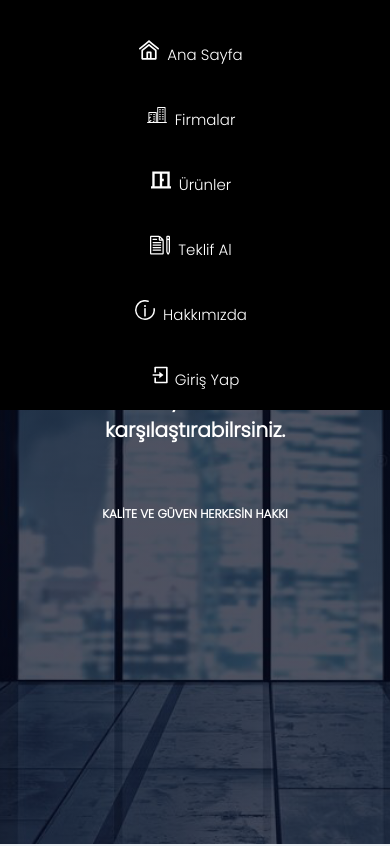
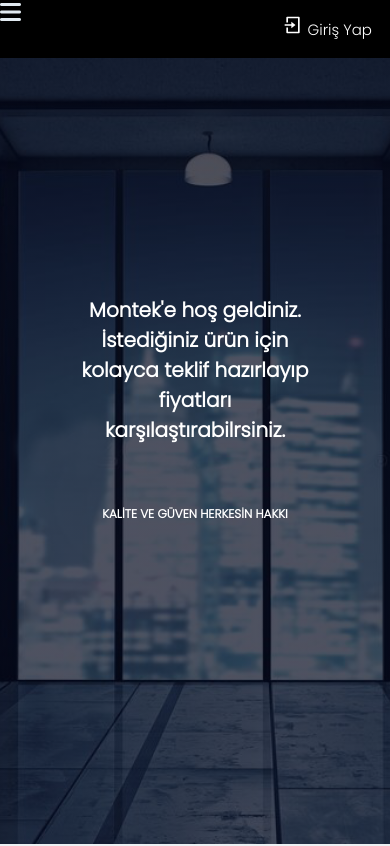
Before and after one commit to MusabZANDOLU/MontekFront, a React (Create React App) app: page / in a window 390 px wide. Shown: the top 846 px of the page. Built offline with nearby package versions, Linux system fonts and the light colour scheme; no server answers.

Commit message:
begin responsive navbar

```diff
--- a/src/assets/scss/companies.scss
+++ b/src/assets/scss/companies.scss
@@ -17,6 +17,12 @@ $color-shadow: #aeb1bd;
 .companies-all-table {
   display: flex;
   flex-wrap: wrap;
+}
+
+.companyListSvg{
+  text-align: right;
+  display: flex;
+  justify-content: end;
 }
 
 .companies-table {
--- a/src/assets/scss/dashSection.scss
+++ b/src/assets/scss/dashSection.scss
@@ -41,19 +41,19 @@ nav {
 }
 
 @media (max-width: 768px) {
-  .wrapperSliderText{
+  .wrapperSliderText {
     font-size: 12px;
   }
-  .nav-links {
-    display: block;
-    justify-content: baseline;
-    position: absolute;
-    width: 100%;
-    top: 0;
-    background-color: rgb(29, 28, 28);
-    opacity: 90%;
-    z-index: 1;
-  }
+  // .nav-links {-------------------------------
+  //   display: block;
+  //   justify-content: baseline;
+  //   position: absolute;
+  //   width: 100%;
+  //   top: 0;
+  //   background-color: rgb(29, 28, 28);
+  //   opacity: 90%;
+  //   z-index: 1;
+  // }
 }
 
 .nav-links {
@@ -138,21 +138,17 @@ nav {
   cursor: pointer;
 }
 
-
-@media (max-width: 768px) {
-  .nav-links{
-    padding-top: 5%;
-    font-size: 23px;
-    display: block;
-    text-align: center;
-  }
-  .nav-links ul li {
-    display: block;
-  }
-}
-
-
-
+// @media (max-width: 768px) {------------------------
+//   .nav-links{
+//     padding-top: 5%;
+//     font-size: 23px;
+//     display: block;
+//     text-align: center;
+//   }
+//   .nav-links ul li {
+//     display: block;
+//   }
+// }
 
 /*-------------------- ADIMLAR --------------------*/
 
@@ -201,11 +197,11 @@ nav {
   .rotateNumber {
     font-size: 0.5rem;
   }
-  .idcAll{
+  .idcAll {
     display: block !important;
     text-align: center;
   }
-  .idcAll .idcCard{
+  .idcAll .idcCard {
     width: 100%;
   }
 }
@@ -420,7 +416,7 @@ nav {
   }
 }
 
-.svgNavbar{
+.svgNavbar {
   width: 20px;
   color: wheat;
 }
@@ -447,7 +443,7 @@ nav {
 .idcImage {
   width: 100%;
   border-radius: 15px;
-  &:hover{
+  &:hover {
     margin-top: -10px;
     transition: 1s;
   }
@@ -473,5 +469,41 @@ nav {
   color: rgb(57, 57, 57);
   margin-top: -10px;
   font-weight: bold;
-  font-family: 'FontAwesome';
+  font-family: "FontAwesome";
 }
+
+#navMobile {
+  display: none;
+}
+
+#navMobile i {
+  color: #e1eaf1;
+}
+@media screen and (max-width: 768px) {
+  #navbar {
+    display: flex;
+    flex-direction: column;
+    align-items: flex-start;
+    justify-content: flex-start;
+    position: fixed;
+    top: 90px;
+    left: -300px;
+    width: 300px;
+    height: 100vh;
+    background-color: #3b4553;
+    transition: 0.7s;
+  }
+  #navbar.active {
+    left: 0px;
+  }
+  #navMobile {
+    display: block;
+  }
+  #navbar li {
+    margin-bottom: 25px;
+  }
+  #navMobile i {
+    font-size: 24px;
+    cursor: po;
+  }
+}
--- a/src/assets/scss/footer.scss
+++ b/src/assets/scss/footer.scss
@@ -35,33 +35,42 @@ $gradient: #00f510;
 }
 
 @media (max-width: 768px) {
+  //--------------------------responsive
   .footerText {
     font-size: 10px;
     text-align: center;
-    padding: 5%;
+    padding-bottom: 8%;
+    margin-top: -2%;
   }
-
-  .cursorFooter{
+  .cursorFooter {
     display: none;
   }
-  .iceriks{
+  .iceriks {
     display: block !important;
   }
-  .footer .flexFooter{
+  .footer .flexFooter {
     display: block;
-
   }
-  .footerLogo{
-    width: 80%;
+  .footerLogo {
+    width: 70% !important;
+  }
+  .footer .flexFooter .blockFooter {
+    width: 100%;
+  }
+  .icerik-resim-1 {
+    display: none;
+  }
+  .icerik-resim-2 {
+    display: none;
   }
 }
 
-.footerLogoCover{
-width: 100%;
+.footerLogoCover {
+  width: 100%;
 }
 
 .footerLogo {
-  width: 70%;
+  width: 100%;
   height: 150px;
   text-align: left;
   border-radius: 10px;
@@ -72,7 +81,7 @@ width: 100%;
 }
 
 .flexFooterInfo {
-  padding-top: 10%;
+  // padding-top: 10%;
   display: flex;
 }
 
--- a/src/assets/scss/login_Register_Info.scss
+++ b/src/assets/scss/login_Register_Info.scss
@@ -10,7 +10,7 @@ $color-white: #fff;
 }
 
 .logTitle {
-  padding-top: 4%;
+  padding-top: 2%;
   text-align: center;
   font-size: 2.5rem;
   font-family: "poppins";
--- a/src/components/Dashboard/Footer.jsx
+++ b/src/components/Dashboard/Footer.jsx
@@ -30,7 +30,7 @@ function footer() {
                   </Link>
                 </div>
                 <div className="linkCoverFooter">
-                  <Link className="linkFooter" to="contact">
+                  <Link className="linkFooter" to="/aboutUs">
                     Hakkımızda
                   </Link>
                 </div>
--- a/src/components/Dashboard/Navbar.jsx
+++ b/src/components/Dashboard/Navbar.jsx
@@ -13,8 +13,9 @@ import svgMyOffer from "../../assets/svg/navbar/svgMyOffer.svg";
 import svgLogin from "../../assets/svg/navbar/svgLogin.svg";
 import svgLogout from "../../assets/svg/navbar/svgLogout.svg";
 import svgGiveOffer from "../../assets/svg/navbar/svgGiveOffer.svg";
+import { useState } from "react";
 
-function Navbar() {
+const Navbar = () => {
   const dispatch = useDispatch();
   // const { isLogin } = useSelector(state => state.auth);
   const { isLogin, id, type } = AuthLocalStorage();
@@ -22,11 +23,23 @@ function Navbar() {
     dispatch(logout());
   };
 
+  const [clicked, setClicked] = useState(false);
+
+  const toggleMenu = () => {
+    setClicked(!clicked);
+  };
+
   return (
     <div>
       <nav>
         <div className="nav-links" id="navLink">
-          <ul>
+            <div id="navMobile" onClick={toggleMenu}>
+              <i
+                id="bar"
+                className={clicked ? "fa-solid fa-xmark" : "fa-solid fa-bars"}
+              ></i>
+            </div>
+          <ul id="navbar" className={clicked ? '#navbar active':'#navbar'}>
             <li>
               {/* <i className="fa-solid fa-house-user"></i> */}
               <img className="svgNavbar" src={svgHome} alt="" />
@@ -119,5 +132,5 @@ function Navbar() {
       </nav>
     </div>
   );
-}
+};
 export default Navbar;
```
Also changed, not shown: src/components/Companies/Companies.jsx (+5 -8 lines).
